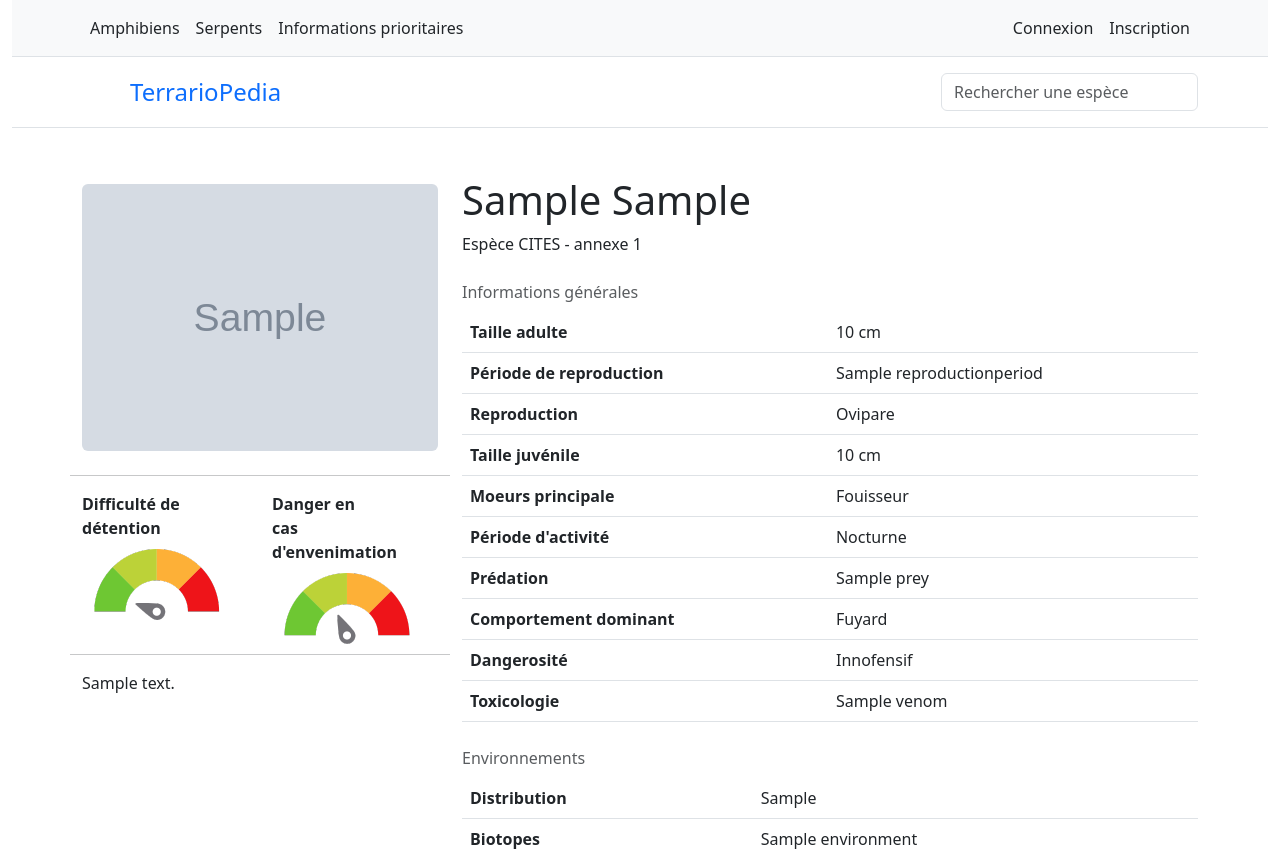
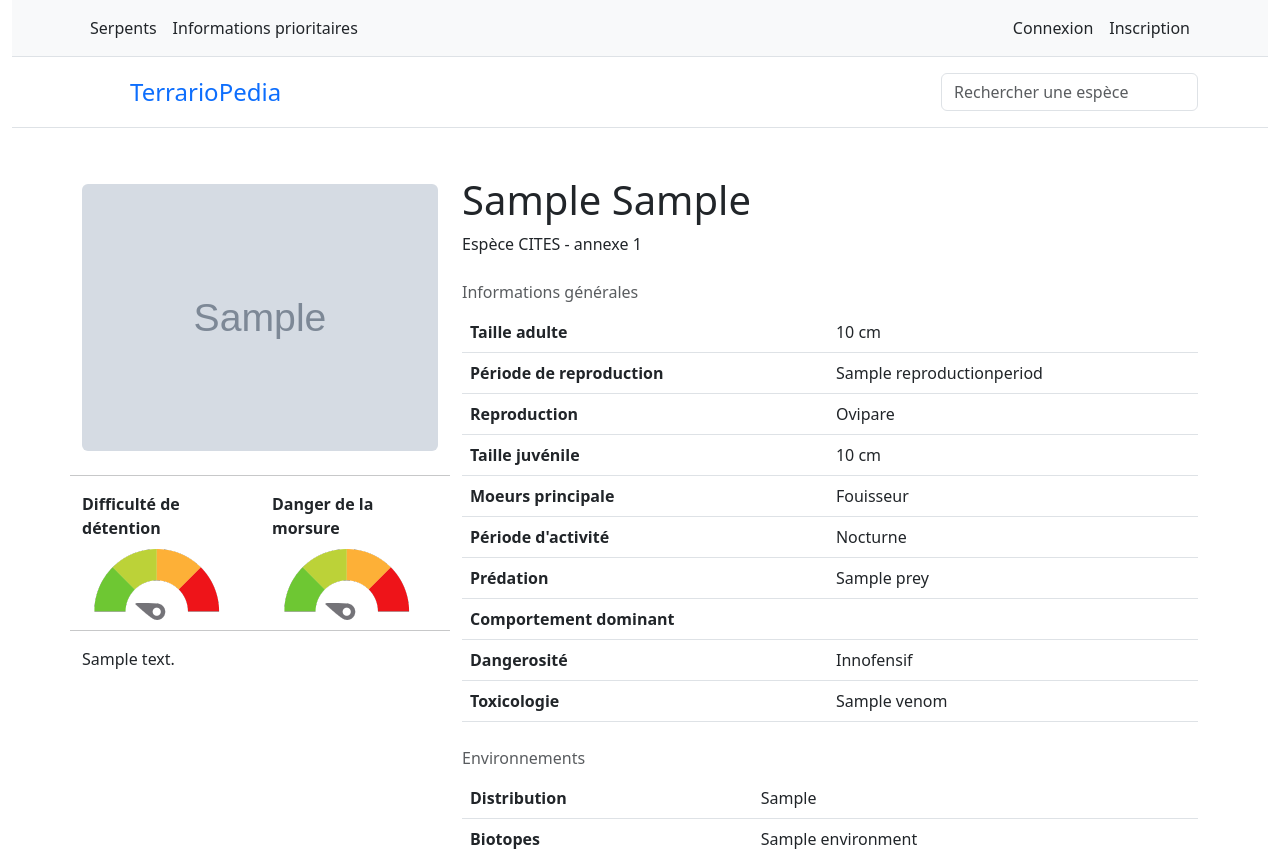
Before and after one commit to yannickberthoud/TerrarioPedia, a Django app: a page that uses templates/base.html in a window 1280 px wide. Shown: the top 859 px of the page. Run offline with Django 4.2, Linux system fonts and the light colour scheme; tables that the repository leaves empty hold one stand-in row (values such as "Sample post"); grey boxes marked "Sample" are stand-in pictures; some libraries are stand-ins or nearby versions.

Commit message:
remove all amphibians and new fields

```diff
--- a/card/admin.py
+++ b/card/admin.py
@@ -1,5 +1,5 @@
 from django.contrib import admin
-from .models import Venom, Card, Prey, Environment, ReproductionPeriod, Amphibian
+from .models import Venom, Card, Prey, Environment, ReproductionPeriod#, Amphibian
 
 class VenomAdmin(admin.ModelAdmin):
     fieldsets = [
@@ -51,7 +51,7 @@ class CardAdmin(admin.ModelAdmin):
     list_filter = ('genus',)
 
 admin.site.register(Card, CardAdmin)
-
+"""
 class AmphibienAdmin(admin.ModelAdmin):
     fieldsets = [
         (None, {'fields': ['family',]}),
@@ -70,3 +70,4 @@ class AmphibienAdmin(admin.ModelAdmin):
     list_filter = ('genus',)
 
 admin.site.register(Amphibian, AmphibienAdmin)
+"""
--- a/card/forms.py
+++ b/card/forms.py
@@ -1,6 +1,6 @@
 from django import forms
 from django.forms import ModelForm
-from .models import Card, Amphibian
+from .models import Card#, Amphibian
 from crispy_forms.helper import FormHelper
 from crispy_forms.layout import Submit
 
@@ -15,6 +15,7 @@ class SnakeForm(ModelForm):
     helper.add_input(Submit('submit', 'Sauvegarder', css_class='btn-primary'))
     helper.form_method = 'POST'
 
+"""
 class AmphibianForm(ModelForm):
     class Meta:
         model = Amphibian
@@ -23,3 +24,4 @@ class AmphibianForm(ModelForm):
     helper = FormHelper()
     helper.add_input(Submit('submit', 'Sauvegarder', css_class='btn-primary'))
     helper.form_method = 'POST'
+"""
--- a/card/models.py
+++ b/card/models.py
@@ -118,8 +118,8 @@ class Card(models.Model):
     preys = models.ManyToManyField(Prey, verbose_name="Proies", help_text="Proies")
     environments = models.ManyToManyField(Environment, verbose_name="Environnements", help_text="Milieux de vie")
     venom = models.ManyToManyField(Venom, verbose_name="Est venimeux", help_text="Venin(s)")
-    venom_risks = models.CharField(max_length=1, verbose_name="niveau de toxicité", help_text="Dangerosité d'une envenimation", choices=VENOM_TOXICITIES_RISK, blank=True)
-    behavior = models.CharField(max_length=1, choices=CHARACTERS, verbose_name="Caractère", help_text="Caractère principal en période d'activité")
+    #venom_risks = models.CharField(max_length=1, verbose_name="niveau de toxicité", help_text="Dangerosité d'une envenimation", choices=VENOM_TOXICITIES_RISK, blank=True)
+    #behavior = models.CharField(max_length=1, choices=CHARACTERS, verbose_name="Caractère", help_text="Caractère principal en période d'activité")
     dangerosity = models.CharField(max_length=1, choices=BITE_DANGEROSITIES, verbose_name="Dangerosité", help_text="Dangerosité en cas de morsure")
     temperature_high = models.PositiveIntegerField(verbose_name="Température point chaud", help_text="Moyenne haute")
     temperature_low = models.PositiveIntegerField(verbose_name="Température point froid", help_text="Moyenne basse")
@@ -148,7 +148,7 @@ class Card(models.Model):
     def __str__(self):
         return "{0} {1}".format(self.genus, self.species)
 
-
+"""
 def amphibian_directory_path(instance, filename):
     return 'uploads/images/amphibians/{0}/{1}/{2}'.format(instance.genus, instance.species, filename)
 
@@ -223,3 +223,4 @@ class Amphibian(models.Model):
 
     def __str__(self):
         return "{0} {1}".format(self.genus, self.species)
+"""
--- a/card/urls.py
+++ b/card/urls.py
@@ -1,5 +1,5 @@
 from django.urls import path
-from .views import CardDetailView, CardListView, SnakeListView, AmphibianListView, About, CardFormView
+from .views import CardDetailView, CardListView, About, CardFormView
 
 urlpatterns = [
     path('ajouter/', CardFormView.as_view(), name="add_card"),
--- a/card/views.py
+++ b/card/views.py
@@ -5,9 +5,10 @@ from django.db.models import Q
 from django.contrib.auth.decorators import login_required
 from django.utils.decorators import method_decorator
 from django.urls import reverse
-from .models import Card, Amphibian
-from .forms import SnakeForm, AmphibianForm
+from .models import Card#, Amphibian
+from .forms import SnakeForm#, AmphibianForm
 
+"""
 class AmphibianListView(ListView):
     model = Amphibian
     template_name = 'card/amphibian_list.html'
@@ -17,7 +18,7 @@ class AmphibianDetailView(DetailView):
     model = Amphibian
     template_name = 'card/amphibian_details.html'
     context_object_name = 'object'
-
+"""
 class SnakeDetailView(DetailView):
     model = Card
     template_name = 'card/snake_details.html'
@@ -38,11 +39,11 @@ def SearchResultsView(request):
         if len(listing) > 1:
             species = listing[1]
             snakes = Card.objects.filter(Q(genus__contains=genus) | Q(species__contains=species)).order_by('genus', 'species')
-            amphibians = Amphibian.objects.filter(Q(genus__contains=genus) | Q(species__contains=species)).order_by('genus', 'species')
+            #amphibians = Amphibian.objects.filter(Q(genus__contains=genus) | Q(species__contains=species)).order_by('genus', 'species')
         else:
             snakes = Card.objects.filter(Q(genus__contains=genus) | Q(species__contains=genus)).order_by('genus', 'species')
-            amphibians = Amphibian.objects.filter(Q(genus__contains=genus) | Q(species__contains=genus)).order_by('genus','species')
-        return render(request, 'card/list.html', {'snakes': snakes, 'amphibians': amphibians, 'query': query})
+            #amphibians = Amphibian.objects.filter(Q(genus__contains=genus) | Q(species__contains=genus)).order_by('genus','species')
+        return render(request, 'card/list.html', {'snakes': snakes, 'query': query}) #'amphibians': amphibians, 'query': query})
 def About(request):
     return render(request, 'card/about.html')
 
@@ -53,7 +54,7 @@ class SnakeFormView(CreateView):
     template_name = 'card/snake_form.html'
     def get_success_url(self):
         return reverse('snake_details', kwargs={'slug': self.object.slug})
-
+"""
 @method_decorator(login_required, name='dispatch')
 class AmphibianFormView(CreateView):
     model = Amphibian
@@ -61,3 +62,5 @@ class AmphibianFormView(CreateView):
     template_name = 'card/amphibian_form.html'
     def get_success_url(self):
         return reverse('amphibian_details', kwargs={'slug': self.object.slug})
+
+"""
--- a/templates/base.html
+++ b/templates/base.html
@@ -13,9 +13,9 @@
     <nav class="py-2 bg-body-tertiary border-bottom">
         <div class="container d-flex flex-wrap">
             <ul class="nav me-auto">
-                <li class="nav-item"><a href="{% url 'amphibian_list' %}"
+                <!--<li class="nav-item"><a href="{# url 'amphibian_list' #}"
                                         title="TerrarioPedia - Fiches d'élevage d'amphibiens"
-                                        class="nav-link link-dark px-2">Amphibiens</a></li>
+                                        class="nav-link link-dark px-2">Amphibiens</a></li>-->
                 <li class="nav-item"><a href="{% url 'snake_list' %}"
                                         title="TerrarioPedia - Fiches d'élevage de serpents"
                                         class="nav-link link-dark px-2">Serpents</a></li>
--- a/templates/terrariopedia/home.html
+++ b/templates/terrariopedia/home.html
@@ -18,7 +18,8 @@
         {% endfor %}
     </div>
 {% endif %}
-{% if amphibians.count >= 1 %}
+<!--
+{# if amphibians.count >= 1 #}
 <h2 class="mt-5">Derniers amphibiens ajoutés</span></h2>
     <div class="row">
         {% for amphibian in amphibians %}
@@ -32,5 +33,5 @@
               </div>
         {% endfor %}
     </div>
-{% endif %}
+{# endif #}-->
 {% endblock %}
--- a/terrariopedia/urls.py
+++ b/terrariopedia/urls.py
@@ -7,7 +7,7 @@ from django.conf.urls.static import static
 
 from .views import home, register, view_login, view_logout
 from django.contrib.auth import views as auth_views
-from card.views import SnakeDetailView, SnakeListView, SnakeFormView, AmphibianListView, AmphibianFormView, AmphibianDetailView, SearchResultsView
+from card.views import SnakeDetailView, SnakeListView, SnakeFormView, SearchResultsView#, AmphibianListView, AmphibianFormView, AmphibianDetailView,
 
 urlpatterns = [
     #path('petites-annonces/', include('ads.urls')),
@@ -18,13 +18,7 @@ urlpatterns = [
     path('fiches-de-maintiens-serpents/ajouter/', SnakeFormView.as_view(), name="snake_create"),
     path('fiches-de-maintiens-serpents/<slug:slug>/', SnakeDetailView.as_view(), name='snake_details'),
 
-    path('fiches-de-maintiens-amphibiens/', AmphibianListView.as_view(), name="amphibian_list"),
-    path('fiches-de-maintiens-amphibiens/ajouter/', AmphibianFormView.as_view(), name="amphibian_create"),
-    path('fiches-de-maintiens-amphibiens/<slug:slug>/', AmphibianDetailView.as_view(), name="amphibian_details"),
-
-
     path('admin/', admin.site.urls),
-
 
     path('informations/', include('django.contrib.flatpages.urls')),
     path('', home, name='home'),
--- a/terrariopedia/views.py
+++ b/terrariopedia/views.py
@@ -1,5 +1,5 @@
 from django.shortcuts import render, redirect
-from card.models import Card, Amphibian
+from card.models import Card#, Amphibian
 from .forms import NewUserForm
 from django.contrib.auth import login, logout, authenticate
 from django.contrib import messages
@@ -8,7 +8,7 @@ from django.contrib.auth.forms import AuthenticationForm
 
 def home(request):
     snakes = Card.objects.filter(approved='True').order_by('-id')[:16]
-    amphibians = Amphibian.objects.filter(approved='True').order_by('-id')[:16]
+    #amphibians = Amphibian.objects.filter(approved='True').order_by('-id')[:16]
     return render(request, 'terrariopedia/home.html', {'snakes': snakes, 'amphibians': amphibians})
 
 def register(request):
```
